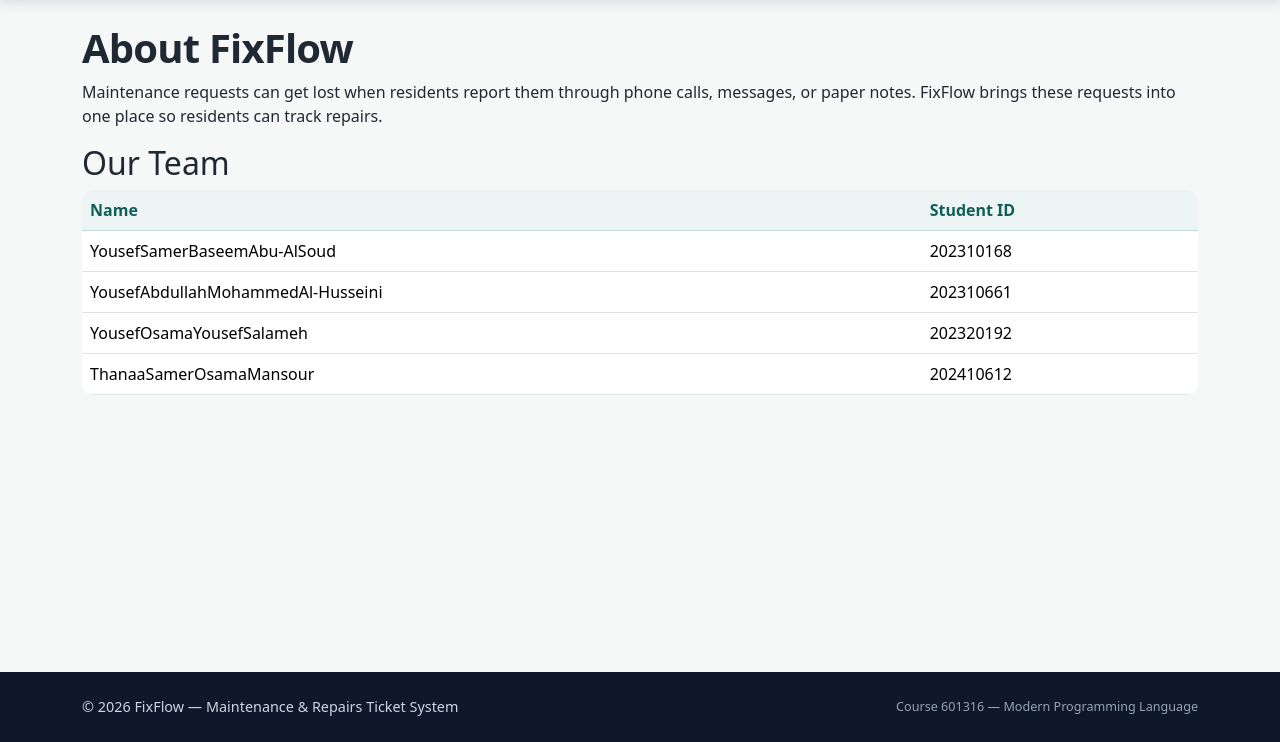
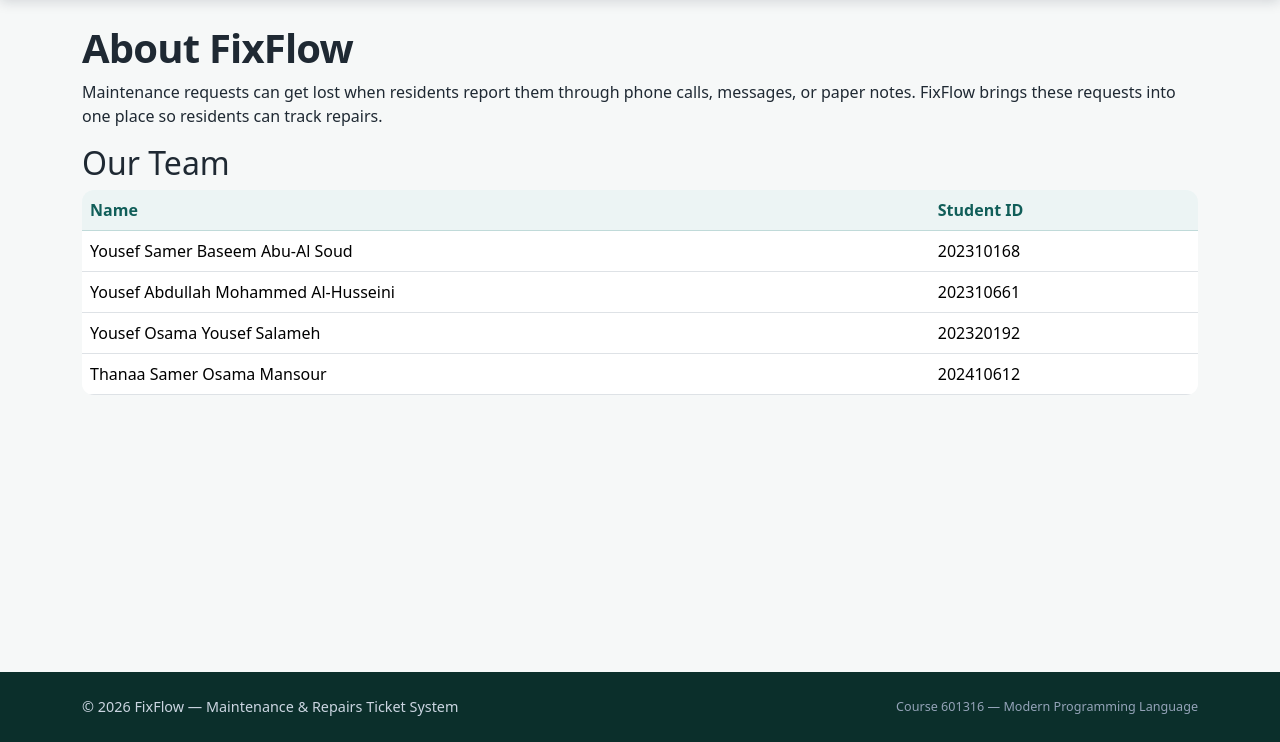
Before and after one commit to yousef-abualsoud/FixFlow, a Node server app: page /about in a window 1280 px wide. Shown: the part 58-800 px from the top of the page. Run offline with Node 20, Linux system fonts and the light colour scheme.

Commit message:
Fix team name spacing on About and match footer to brand teal

```diff
--- a/public/css/style.css
+++ b/public/css/style.css
@@ -91,7 +91,7 @@ main .table thead th {
 
 /* Footer */
 .site-footer {
-    background-color: #0f172a;
+    background-color: #0b2f2b;
     color: #cbd5e1;
     font-size: 0.9rem;
 }
--- a/routes/index.js
+++ b/routes/index.js
@@ -4,10 +4,10 @@ const router = express.Router();
 // TODO (Member 3): GET /      -> res.render('index', { ... })
 // TODO (Member 3): GET /about -> res.render('about', { ... })
 const teamMembers = [
-    { name: 'YousefSamerBaseemAbu-AlSoud', studentId: '202310168' },
-    { name: 'YousefAbdullahMohammedAl-Husseini', studentId: '202310661' },
-    { name: 'YousefOsamaYousefSalameh', studentId: '202320192' },
-    { name: 'ThanaaSamerOsamaMansour', studentId: '202410612' }
+    { name: 'Yousef Samer Baseem Abu-Al Soud', studentId: '202310168' },
+    { name: 'Yousef Abdullah Mohammed Al-Husseini', studentId: '202310661' },
+    { name: 'Yousef Osama Yousef Salameh', studentId: '202320192' },
+    { name: 'Thanaa Samer Osama Mansour', studentId: '202410612' }
 ];
 
 router.get('/', (req, res) => {
```
